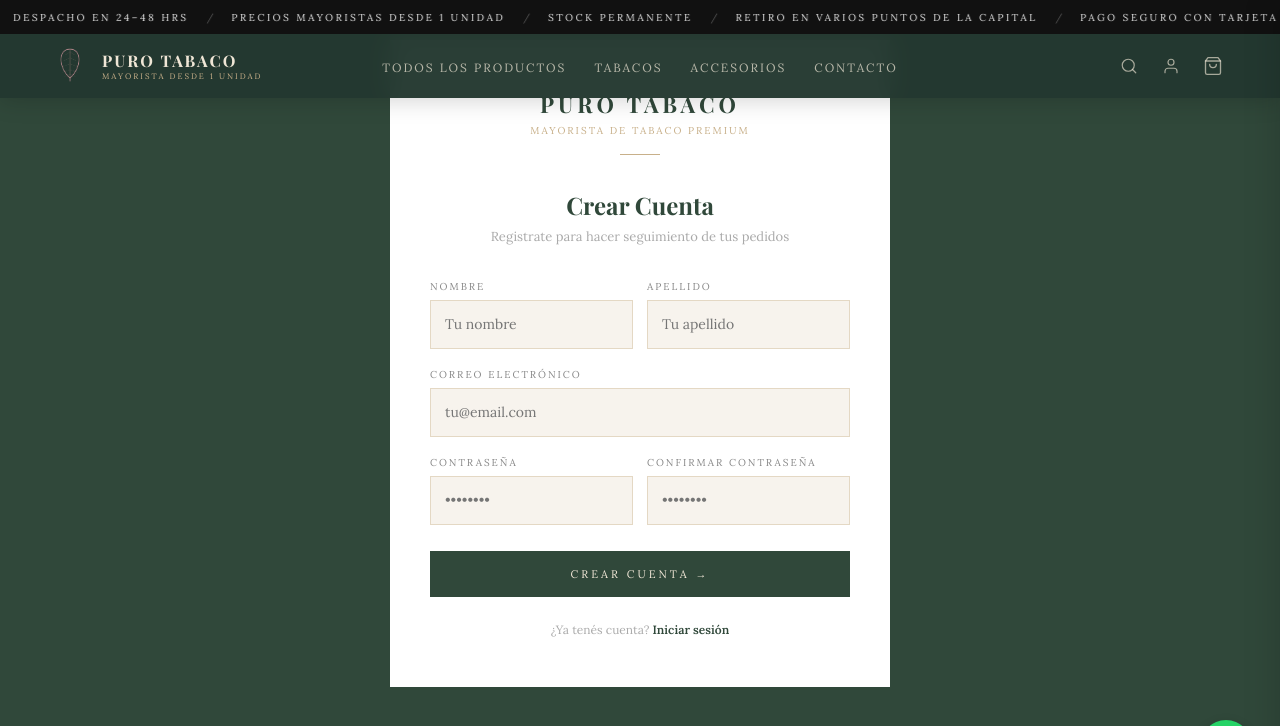
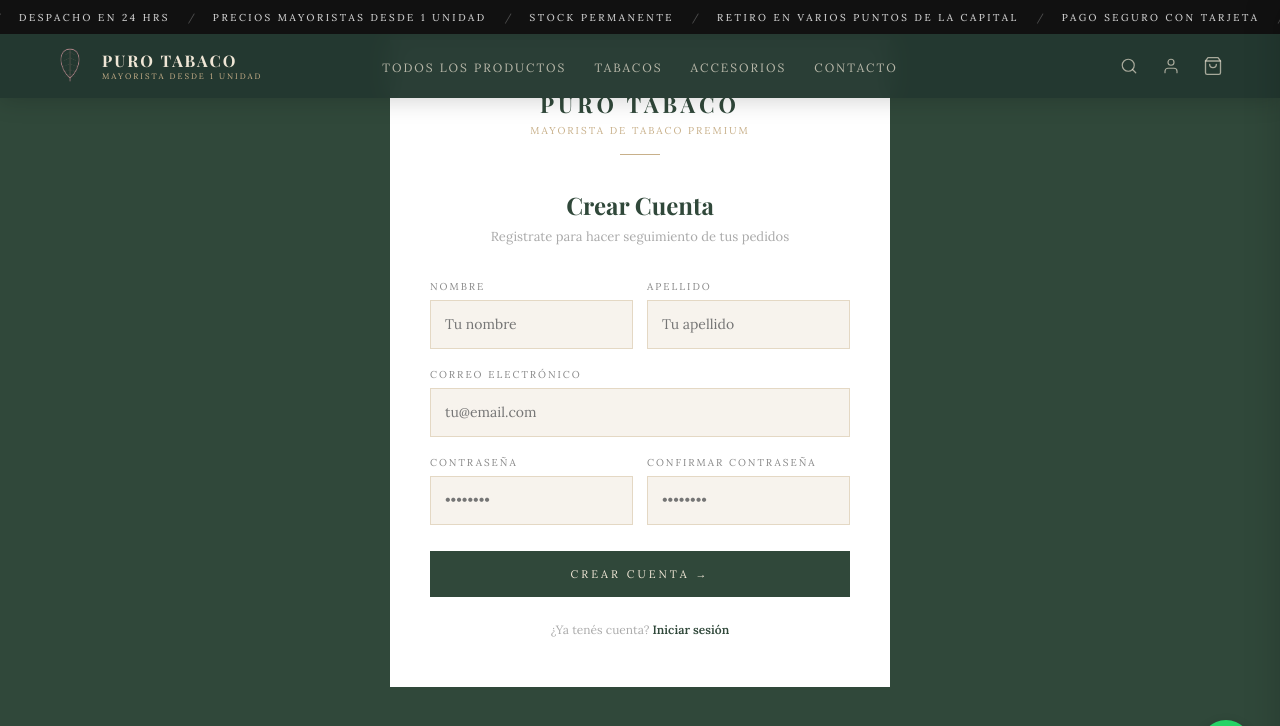
Before and after one commit to Ezrap-24/E-tabaco, a Django app: page /cuenta/registro/ in a window 1280 px wide. Shown: the top 726 px of the page. Run offline with Django 4.2, Linux system fonts and the light colour scheme; some libraries are stand-ins or nearby versions; some web fonts are replaced.

Commit message:
fix: descripción del cambio que hicistebarranegra

```diff
--- a/templates/base.html
+++ b/templates/base.html
@@ -149,13 +149,13 @@
   <div class="ticker-track">
     <span class="ticker-item">TIENDA ONLINE</span><span class="ticker-sep">/</span>
     <span class="ticker-item">COMPRA MINIMA DE $25.000</span><span class="ticker-sep">/</span>
-    <span class="ticker-item">DESPACHO EN 24–48 HRS</span><span class="ticker-sep">/</span>
+    <span class="ticker-item">DESPACHO EN 24 HRS</span><span class="ticker-sep">/</span>
     <span class="ticker-item">PRECIOS MAYORISTAS DESDE 1 UNIDAD</span><span class="ticker-sep">/</span>
     <span class="ticker-item">STOCK PERMANENTE</span><span class="ticker-sep">/</span>
     <span class="ticker-item">RETIRO EN VARIOS PUNTOS DE LA CAPITAL</span><span class="ticker-sep">/</span>
     <span class="ticker-item">PAGO SEGURO CON TARJETA</span><span class="ticker-sep">/</span>
     <span class="ticker-item">COMPRA MINIMA DE $25.000</span><span class="ticker-sep">/</span>
-    <span class="ticker-item">DESPACHO EN 24–48 HRS</span><span class="ticker-sep">/</span>
+    <span class="ticker-item">DESPACHO EN 24 HRS</span><span class="ticker-sep">/</span>
     <span class="ticker-item">PRECIOS MAYORISTAS DESDE 1 UNIDAD</span><span class="ticker-sep">/</span>
     <span class="ticker-item">STOCK PERMANENTE</span><span class="ticker-sep">/</span>
     <span class="ticker-item">RETIRO EN VARIOS PUNTOS DE LA CAPITAL</span><span class="ticker-sep">/</span>
--- a/templates/paginas/home.html
+++ b/templates/paginas/home.html
@@ -198,9 +198,9 @@
 
 #carrusel-banners .carousel-item img {
   width: 100%;
-  height: clamp(300px, 28vw, 620px);
+  height: clamp(320px, 32vw, 680px);
   object-fit: cover;
-  object-position: center;
+  object-position: center 25%;
   opacity: 0.92;
 }
 
```
Also changed, not shown: 1 other file.
